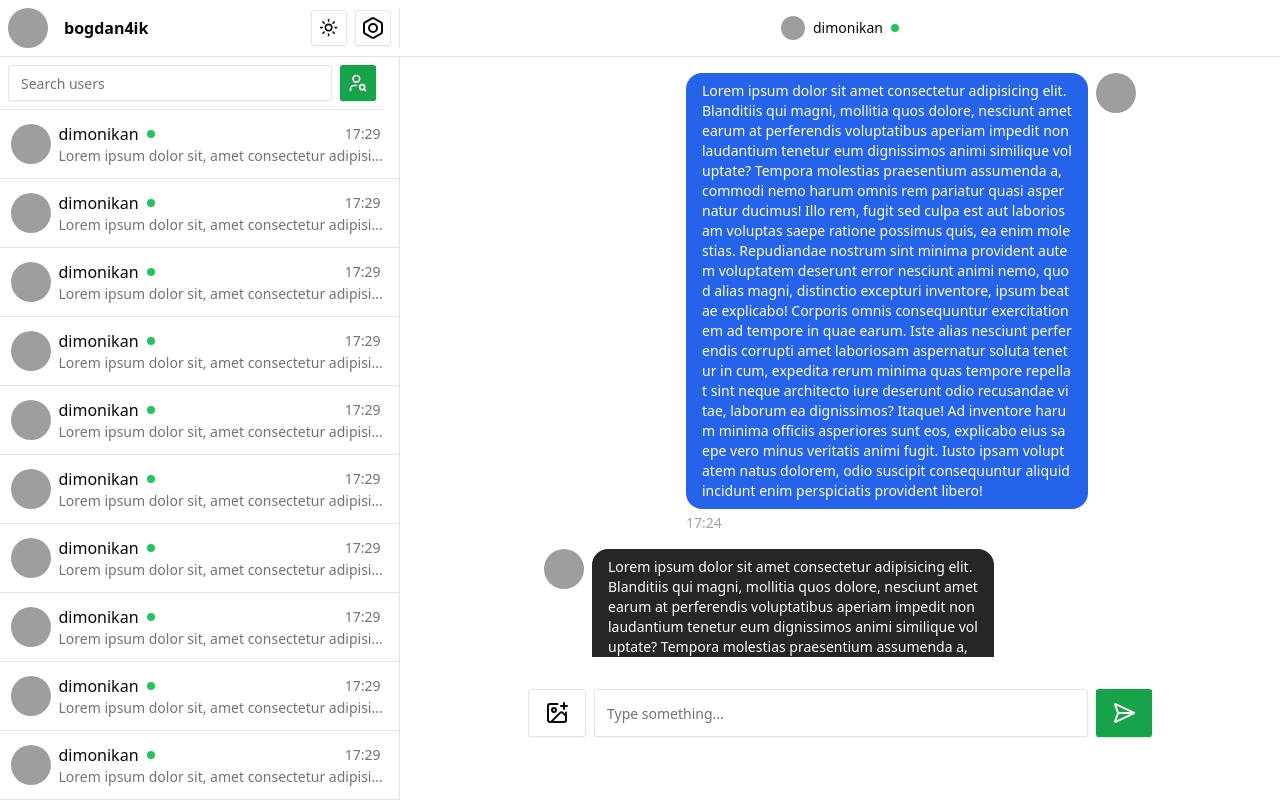
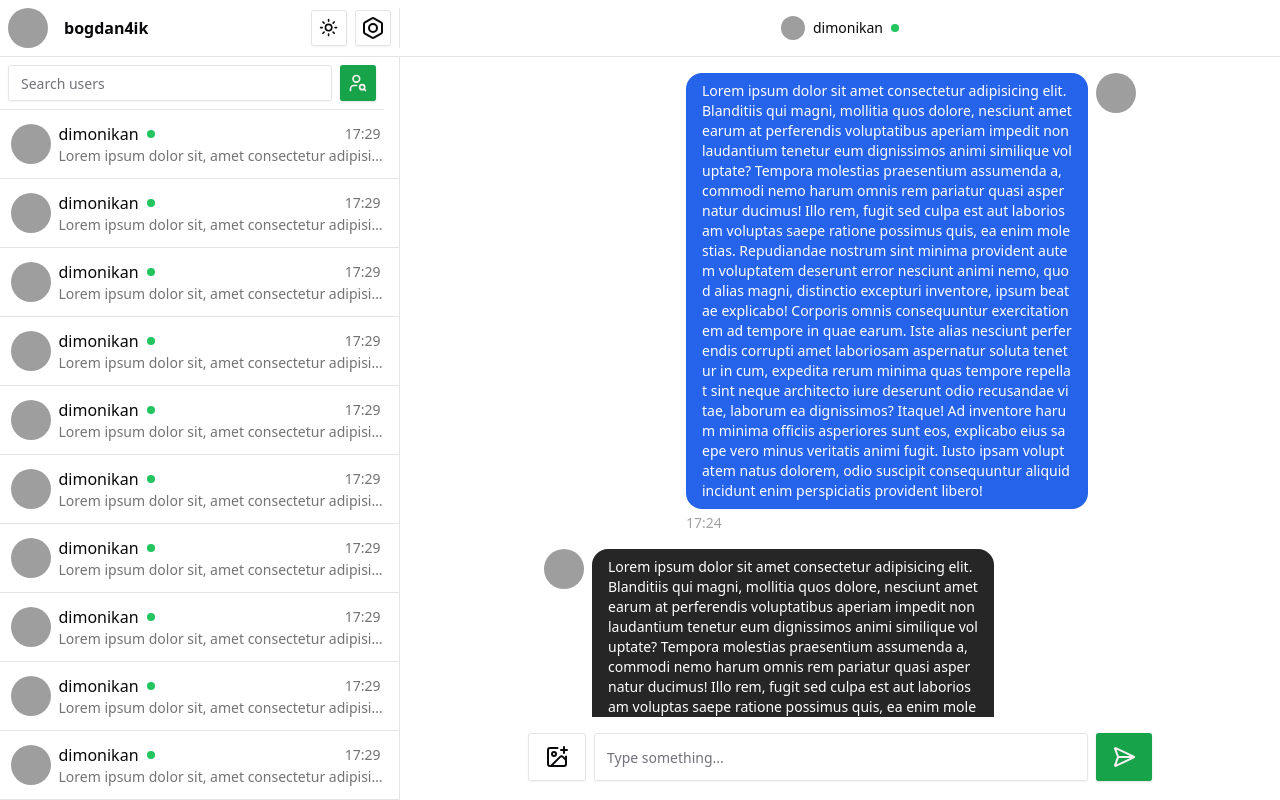
Before and after one commit to tanziqly/ChatApp, a React (Vite) app in the folder client/: page /chat in a window 1280 px wide. Built offline with nearby package versions, Linux system fonts and the light colour scheme; grey boxes are pictures that could not be loaded.

Commit message:
messages

```diff
--- a/client/src/components/MessageArea.tsx
+++ b/client/src/components/MessageArea.tsx
@@ -6,7 +6,7 @@ export default function MessageArea() {
     <div className="flex px-32 flex-col h-full flex-1 w-full">
       <div
         className="flex-col h-full pt-4 flex items-end overflow-y-auto"
-        style={{ maxHeight: "calc(100vh - 200px)" }}
+        style={{ maxHeight: "calc(100vh - 140px)" }}
       >
         <div className="w-full gap-4 flex-col flex">
           <Message myMessage />
--- a/client/src/components/MessageInput.tsx
+++ b/client/src/components/MessageInput.tsx
@@ -6,7 +6,7 @@ import { Input } from "./ui/input";
 
 export default function MessageInput() {
   return (
-    <div className="flex gap-2 mt-8 mb-8 items-center">
+    <div className="flex gap-2 mt-4 w-full items-center">
       <Button className="h-12" variant="outline">
         <ImagePlus />
       </Button>
```
